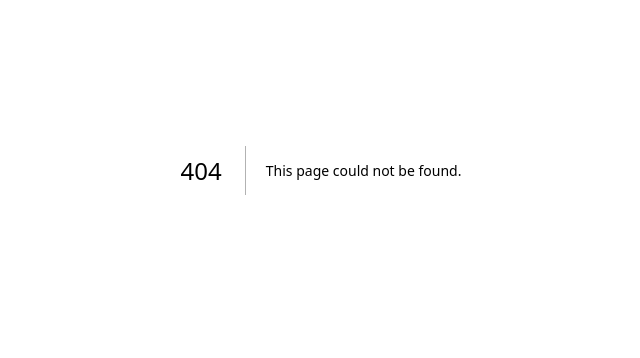
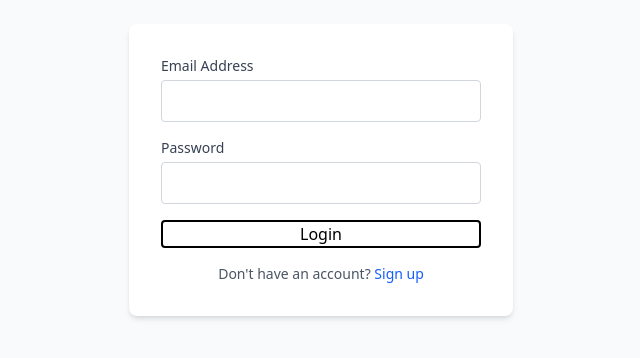
Before and after one commit to Akhlys97/debate-platform, a Next.js app: page /login in a window 1280 px wide. Before the commit this address had no page. Shown: the part 230-588 px from the top of the page, without its empty margins (319-959 px from the left). Built offline with nearby package versions, Linux system fonts and the light colour scheme; no server answers.

Commit message:
Login page completed

```diff
--- /dev/null
+++ b/app/login/page.tsx
@@ -0,0 +1,67 @@
+"use client"
+
+import { useState } from "react"
+import { logInUser } from "@/lib/auth";
+import Link from "next/link";
+
+export default function LoginScreen(){
+    const [email, setEmail] = useState("");
+    const [password, setPassword] = useState("");
+    const [isSubmitting, setIsSubmitting] = useState(false);
+    const [errorMessage, setErrorMessage] = useState("");
+
+    async function handleSubmit(e: React.SubmitEvent<HTMLFormElement>){
+        e.preventDefault();
+        setIsSubmitting(true);
+        setErrorMessage("");
+        try{
+            const userData = await logInUser(email, password);
+            console.log(userData);
+        }
+        catch{
+            setErrorMessage("Invalid email or password. Please try again.");
+        }
+        finally{
+            setIsSubmitting(false);
+        }
+    }
+
+    return(
+        <div className="flex items-center justify-center min-h-screen bg-gray-50">
+            <form className="flex flex-col gap-4 w-full max-w-sm p-8 bg-white rounded-lg shadow-md" onSubmit={handleSubmit}>
+                <div className="flex flex-col gap-1">
+                <label htmlFor="email" className="text-sm font-medium text-gray-700">
+                    Email Address
+                </label>
+                <input type="email" id="email" name="email"
+                className="border border-gray-300 rounded px-3 py-2 focus:outline-none focus:ring-2 focus:ring-blue-500"
+                onChange={(e) => setEmail(e.target.value)}
+                required
+                />
+                </div>
+                <div className="flex flex-col gap-1">
+                <label htmlFor="password" className="text-sm font-medium text-gray-700">
+                    Password
+                </label>
+                <input type="password" id="password" name="password"
+                className="border border-gray-300 rounded px-3 py-2 focus:outline-none focus:ring-2 focus:ring-blue-500"
+                onChange={(e) => setPassword(e.target.value)}
+                required
+                />
+                </div>
+                <div className="flex flex-col gap-1">
+                    <button type="submit" className="border-2 rounded" disabled={isSubmitting}> Login </button>
+                </div>
+                {errorMessage &&
+                (<div className="text-red-700 text-sm font-medium bg-red-50 border border-red-200 rounded px-3 py-2">{errorMessage}</div>)
+                }
+                <p className="text-sm text-gray-600 text-center">
+                    Don&apos;t have an account?{" "}
+                    <Link href="/signup" className="text-blue-600 hover:underline">
+                        Sign up
+                    </Link>
+                </p>
+            </form>
+        </div>
+    );
+}
--- a/app/signup/page.tsx
+++ b/app/signup/page.tsx
@@ -6,6 +6,7 @@ import ISO6391 from "iso-639-1";
 import { Role, EducationLevel, DebateFormat } from "@/types/user";
 import { SignupFormData, signUpUser } from "@/lib/auth";
 import { isValidEmail } from "@/lib/validation";
+import Link from "next/link";
 
 
 export default function SignUpScreen(){
@@ -158,6 +159,12 @@ export default function SignUpScreen(){
         <div className="flex flex-col gap-1">
             <button type="button" className="border-2 rounded" onClick={() => handleContinue()}>Continue</button>
         </div>
+        <p className="text-sm text-gray-600 text-center">
+          Already have an account? {" "}
+          <Link href="/login" className="text-blue-600 hover:underline">
+            Log in
+          </Link>
+        </p>
         </>
     );
   }
@@ -255,7 +262,7 @@ export default function SignUpScreen(){
         </div>
         )}
         <div className="flex flex-col gap-1">
-            <button type="submit" className="border-2 rounded" disabled={isSubmitting}> Submit </button>
+            <button type="submit" className="border-2 rounded" disabled={isSubmitting}> Sign Up </button>
         </div>
       </>
     );
```
